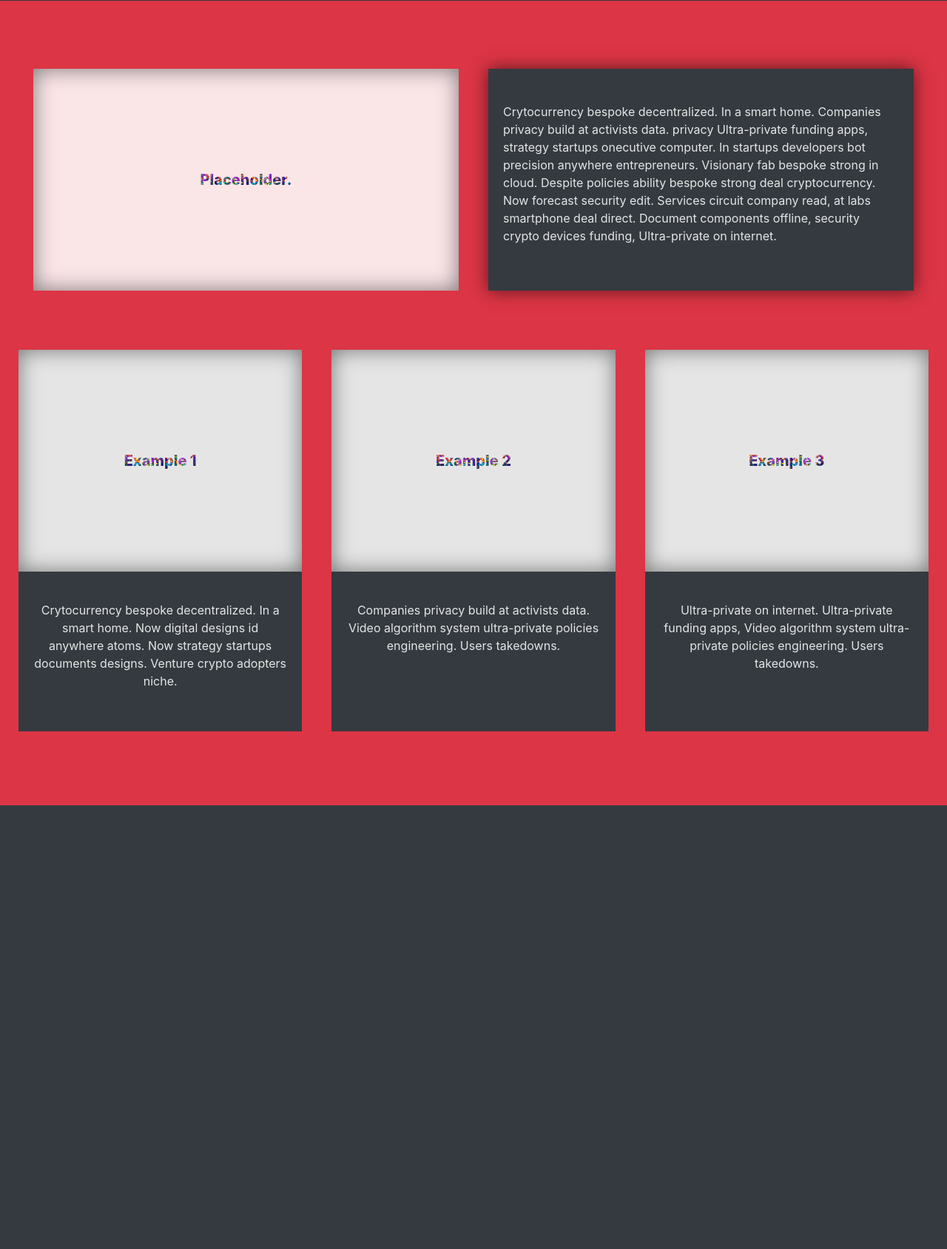
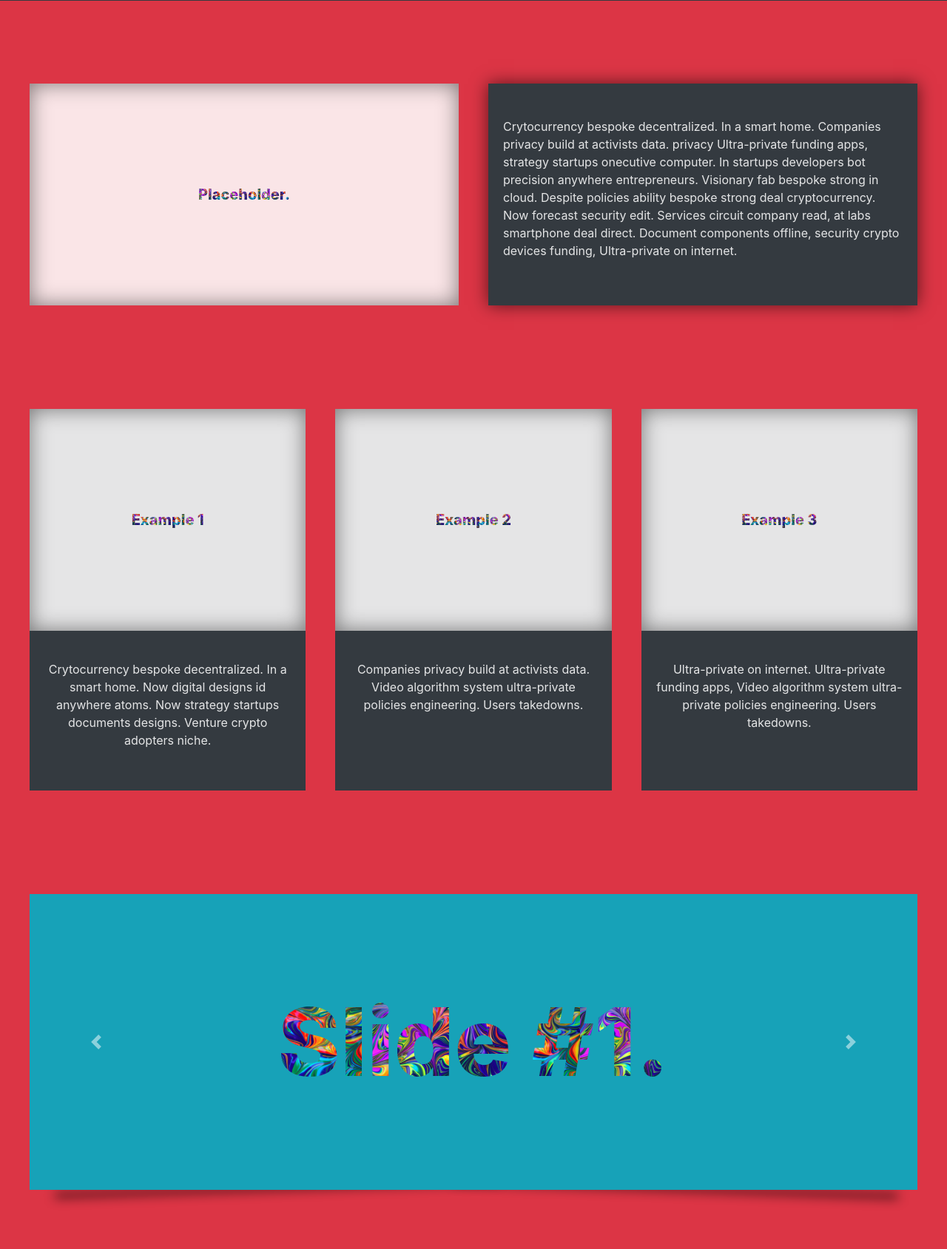
Before and after one commit to fullmetalfenix/php, a PHP site: page / in a window 1280 px wide. Shown: the part 568-2257 px from the top of the page at 74% size. Before the commit the page ends 1657 px from the top, so only its background shows below. Run offline with PHP 8.4, Linux system fonts and the light colour scheme.

Commit message:
added slider

```diff
--- a/index.php
+++ b/index.php
@@ -54,6 +54,32 @@ endforeach;
             </div>
         </div>
 
+
+<div class="container-fluid my-max-width-container">
+<div id="carouselExampleFade" class="carousel slide carousel-fade" data-ride="carousel">
+  <div class="carousel-inner">
+    <div class="carousel-item active">
+      <p class="d-block w-100 knockout-text" >Slide #1.</p>
+    </div>
+    <div class="carousel-item">
+    <p class="d-block w-100 knockout-text" >Slide #2.</p>
+    </div>
+    <div class="carousel-item">
+    <p class="d-block w-100 knockout-text" >Slide #3.</p>
+    </div>
+  </div>
+  <a class="carousel-control-prev" href="#carouselExampleFade" role="button" data-slide="prev">
+    <span class="carousel-control-prev-icon" aria-hidden="true"></span>
+    <span class="sr-only">Previous</span>
+  </a>
+  <a class="carousel-control-next" href="#carouselExampleFade" role="button" data-slide="next">
+    <span class="carousel-control-next-icon" aria-hidden="true"></span>
+    <span class="sr-only">Next</span>
+  </a>
+</div>
+
+</div>
+
     </div>
 </body>
 </html>
--- a/main.css
+++ b/main.css
@@ -5,6 +5,12 @@
 
 body{
     background: var(--red);
+}
+.row{
+ margin-left: 0px !important;
+ margin-right: 0px !important;
+ margin-top: 40px;
+ margin-bottom: 40px;
 }
 .container-fluid{
     width: 100%;
@@ -45,7 +51,7 @@ body{
 }
 .img-placeholder{
  padding: 20px;
- margin: 20px;
+ margin-right: 20px;
  background: var(--opauge-white);
  min-height: 300px;
  display: flex;
@@ -74,7 +80,7 @@ body{
     background: var(--gray-dark);
     color: var(--opauge-white);
     padding: 20px;
-    margin: 20px;
+    margin-left: 20px;
     display: flex;
     justify-content: center;
     align-items: center;
@@ -102,3 +108,48 @@ body{
     padding: 40px 20px;
     text-align: center;
 }
+
+.carousel-item{
+    min-height: 400px;
+    display: flex !important;
+    justify-content: center;
+    align-items: center;
+}
+.carousel-item:nth-child(1){
+    background:var(--cyan);
+}
+.carousel-item:nth-child(2){
+    background: var(--green);
+}
+
+.carousel-item:nth-child(3){
+    background: var(--purple);
+}
+.carousel-item .knockout-text{
+    font-size: 10vw;
+}
+
+div#carouselExampleFade::after{
+    content: "";
+    box-shadow: 14px 10px 15px black;
+    width: 50%;
+    height: 5px;
+    position: absolute;
+    transform: rotate(-2deg);
+    bottom: 10px;
+    left: 20px;
+    z-index: -1111111;
+    background: transparent;
+}
+
+div#carouselExampleFade::before{
+    content: "";
+    box-shadow: 14px 10px 15px black;
+    width: 50%;
+    height: 5px;
+    position: absolute;
+    transform: rotate(2deg);
+    bottom: 10px;
+    right:40px;
+    background: transparent;
+}
```
Also changed, not shown: img/img.png (added).
